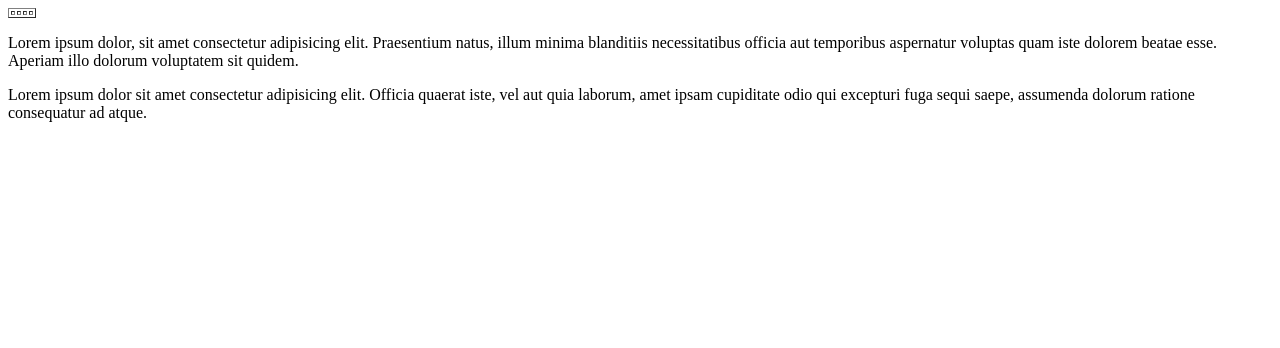
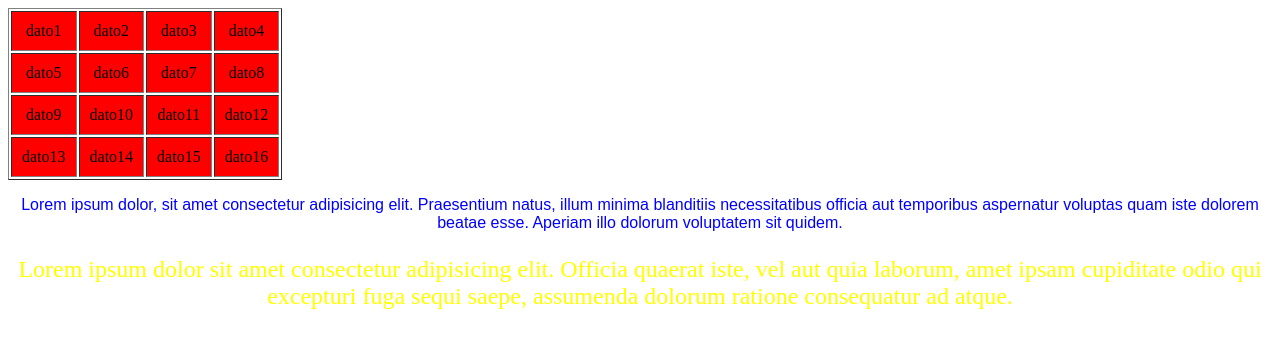
Before and after one commit to JulianSG56/ProyectoSoftwsre2, a plain HTML site: page index.html in a window 1280 px wide. Drawn offline with Linux system fonts and the light colour scheme.

Commit message:
index tabla , estilos

```diff
--- a/index.html
+++ b/index.html
@@ -4,18 +4,56 @@
     <meta charset="UTF-8">
     <meta name="viewport" content="width=device-width, initial-scale=1.0">
     <title>Document</title>
+    <style>
+        td {background-color: red;
+            padding: 10px;
+            text-align: center;
+    }
+    .parrafo{
+        font-family: Arial, Helvetica, sans-serif;
+        text-align: center;
+        color: blue;
+    }
+    .parrafo2{
+        font-family: 'Times New Roman', Times, serif;
+        color: yellow;
+        text-align: center;
+        font-size: 24px;
+    }
+    </style>
 </head>
 <body>
     <table border="1">
         <tr>
-            <td></td>
-            <td></td>
-            <td></td>
-            <td></td>
+            <td>dato1</td>
+            <td>dato2</td>
+            <td>dato3</td>
+            <td>dato4</td>
+
+        </tr>
+        <tr>
+            <td>dato5</td>
+            <td>dato6</td>
+            <td>dato7</td>
+            <td>dato8</td>
+
+        </tr>
+        <tr>
+            <td>dato9</td>
+            <td>dato10</td>
+            <td>dato11</td>
+            <td>dato12</td>
+
+        </tr>
+        <tr>
+            <td>dato13</td>
+            <td>dato14</td>
+            <td>dato15</td>
+            <td>dato16</td>
 
         </tr>
     </table>
-    <p>Lorem ipsum dolor, sit amet consectetur adipisicing elit. Praesentium natus, illum minima blanditiis necessitatibus officia aut temporibus aspernatur voluptas quam iste dolorem beatae esse. Aperiam illo dolorum voluptatem sit quidem.</p>
-    <p>Lorem ipsum dolor sit amet consectetur adipisicing elit. Officia quaerat iste, vel aut quia laborum, amet ipsam cupiditate odio qui excepturi fuga sequi saepe, assumenda dolorum ratione consequatur ad atque.</p>
+    <p class="parrafo">Lorem ipsum dolor, sit amet consectetur adipisicing elit. Praesentium natus, illum minima blanditiis necessitatibus officia aut temporibus aspernatur voluptas quam iste dolorem beatae esse. Aperiam illo dolorum voluptatem sit quidem.</p>
+    <p class="parrafo2">Lorem ipsum dolor sit amet consectetur adipisicing elit. Officia quaerat iste, vel aut quia laborum, amet ipsam cupiditate odio qui excepturi fuga sequi saepe, assumenda dolorum ratione consequatur ad atque.</p>
 </body>
 </html>
```
